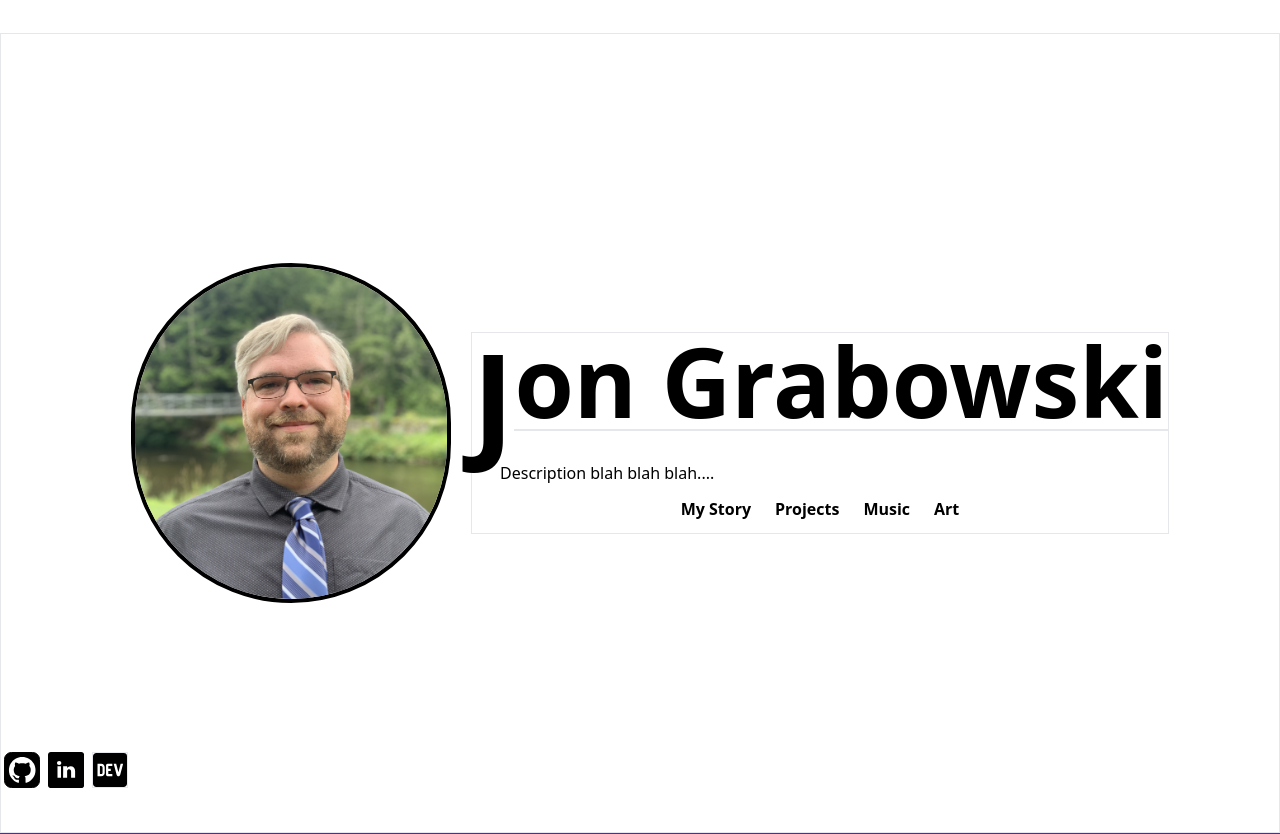
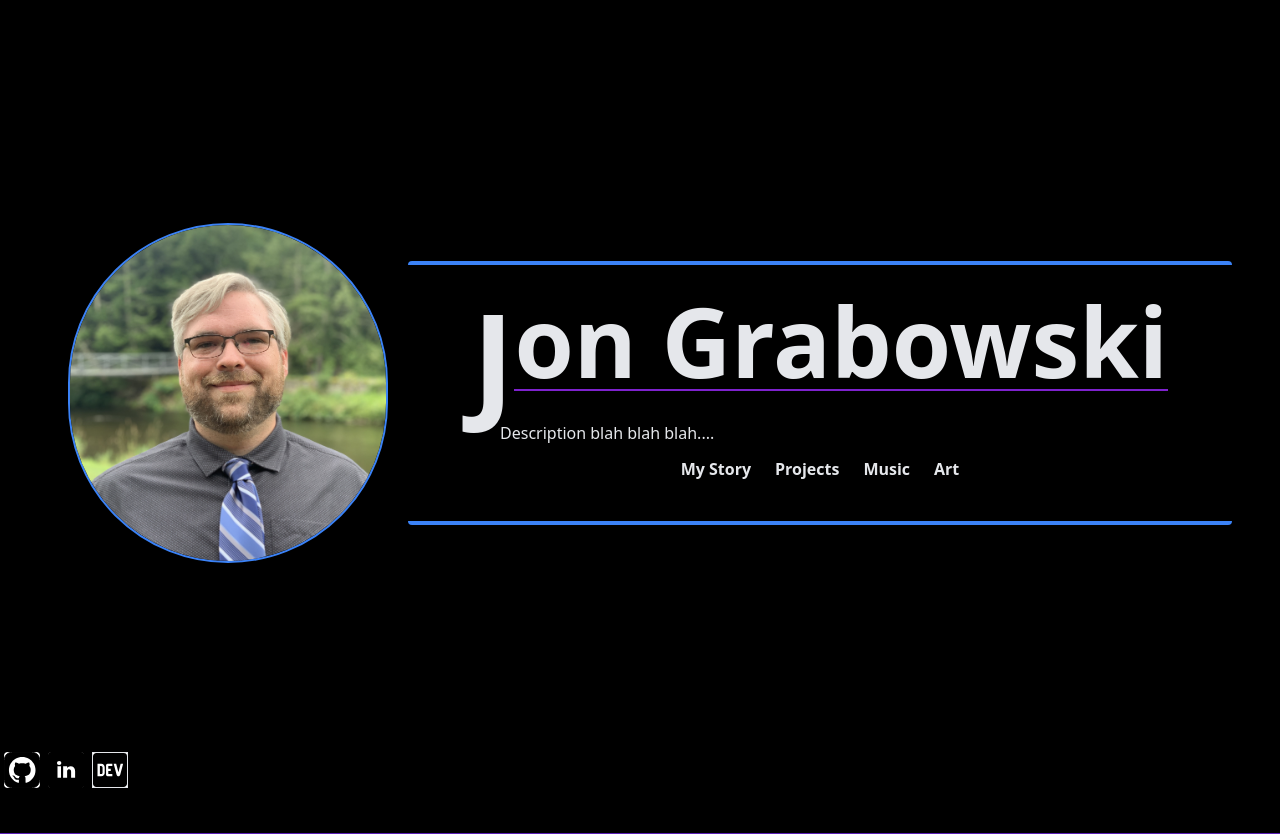
Before and after one commit to Jon-Grabowski/personal-website, a React (Create React App) app: page / in a window 1280 px wide. Shown: the top 834 px of the page. Built offline with nearby package versions, Linux system fonts and the light colour scheme.

Commit message:
homepage and navbar styling

```diff
--- a/src/App.js
+++ b/src/App.js
@@ -19,10 +19,12 @@ function App() {
 
 
     return (
-      <div className="App">
+      <div className="App bg-black">
         {/* {homeLinksVisable ? null : <NavBar />} */}
         <NavBar homeLinksVisable={homeLinksVisable}/>
-        <Home setHomeLinksVisable={setHomeLinksVisable}/>
+        <div className='bg-black'>
+          <Home setHomeLinksVisable={setHomeLinksVisable}/>
+        </div>
         <MyStory />
         <Projects />
         <Music />
--- a/src/components/Home.js
+++ b/src/components/Home.js
@@ -13,19 +13,19 @@ function Home({setHomeLinksVisable}) {
 
 
   return (
-      <div className='md:container md:mx-auto border flex items-center justify-center min-h-screen' id='home'>
+      <div className='md:container md:mx-auto flex items-center justify-center min-h-screen text-gray-200' id='home'>
 
-        <div className='w-80 mx-5'>
+        <div className='w-80 mx-5 mb-20'>
           <img
             src="../images/IMG_1908_CROPPED.jpg"
-            className='rounded-full border-4 border-black'
+            className='rounded-full border-2 border-blue-500'
           />
         </div>
 
-        <div className='border'>
+        <div className='mb-20 px-16 py-7 border-t-4 border-b-4 border-blue-500 rounded'>
           <div className='text-top inline-block'>
             <span className='text-9xl font-bold inline-block align-bottom'>J</span>
-            <span className="text-8xl font-bold border-b-2 inline-block align-top">on Grabowski</span>
+            <span className="text-8xl font-bold border-b-2 border-purple-700 inline-block align-top">on Grabowski</span>
           </div>
           <div className='ps-7'>
             <p>Description blah blah blah....</p>
@@ -37,7 +37,7 @@ function Home({setHomeLinksVisable}) {
               spy={true}
               smooth={true}
               offset={1}
-              duration={1300} className='p-3 font-bold'>
+              duration={1300} className='p-3 font-bold hover:bg-opacity-50 hover:cursor-pointer hover:bg-blue-700 rounded'>
               My Story</Link>
             <Link
               activeClass="active"
@@ -45,7 +45,7 @@ function Home({setHomeLinksVisable}) {
               spy={true}
               smooth={true}
               offset={1}
-              duration={1200} className='p-3 font-bold'>
+              duration={1200} className='p-3 font-bold hover:bg-opacity-50 hover:cursor-pointer hover:bg-blue-700 rounded'>
               Projects</Link>
             <Link
               activeClass="active"
@@ -53,7 +53,7 @@ function Home({setHomeLinksVisable}) {
               spy={true}
               smooth={true}
               offset={1}
-              duration={1000} className='p-3 font-bold'>
+              duration={1000} className='p-3 font-bold hover:bg-opacity-50 hover:cursor-pointer hover:bg-blue-700 rounded'>
               Music</Link>
             <Link
               activeClass="active"
@@ -61,7 +61,7 @@ function Home({setHomeLinksVisable}) {
               spy={true}
               smooth={true}
               offset={1}
-              duration={750} className='p-3 font-bold'>
+              duration={750} className='p-3 font-bold hover:bg-opacity-50 hover:cursor-pointer hover:bg-blue-700 rounded'>
               Art</Link>
           </div>
         </div>
--- a/src/components/NavBar.js
+++ b/src/components/NavBar.js
@@ -4,7 +4,7 @@ import { Link } from 'react-scroll'
 function NavBar({homeLinksVisable}) {
     return (
         <nav
-        className={`flex justify-between border-b py-1 bg-white sticky top-0 ${homeLinksVisable ? 'nav-hidden': 'nav-visible'}`}
+        className={`flex justify-between border-b border-gray-500 py-1 bg-white sticky top-0 bg-black text-gray-300 ${homeLinksVisable ? 'nav-hidden': 'nav-visible'}`}
         >
             <div>
             <Link
```
